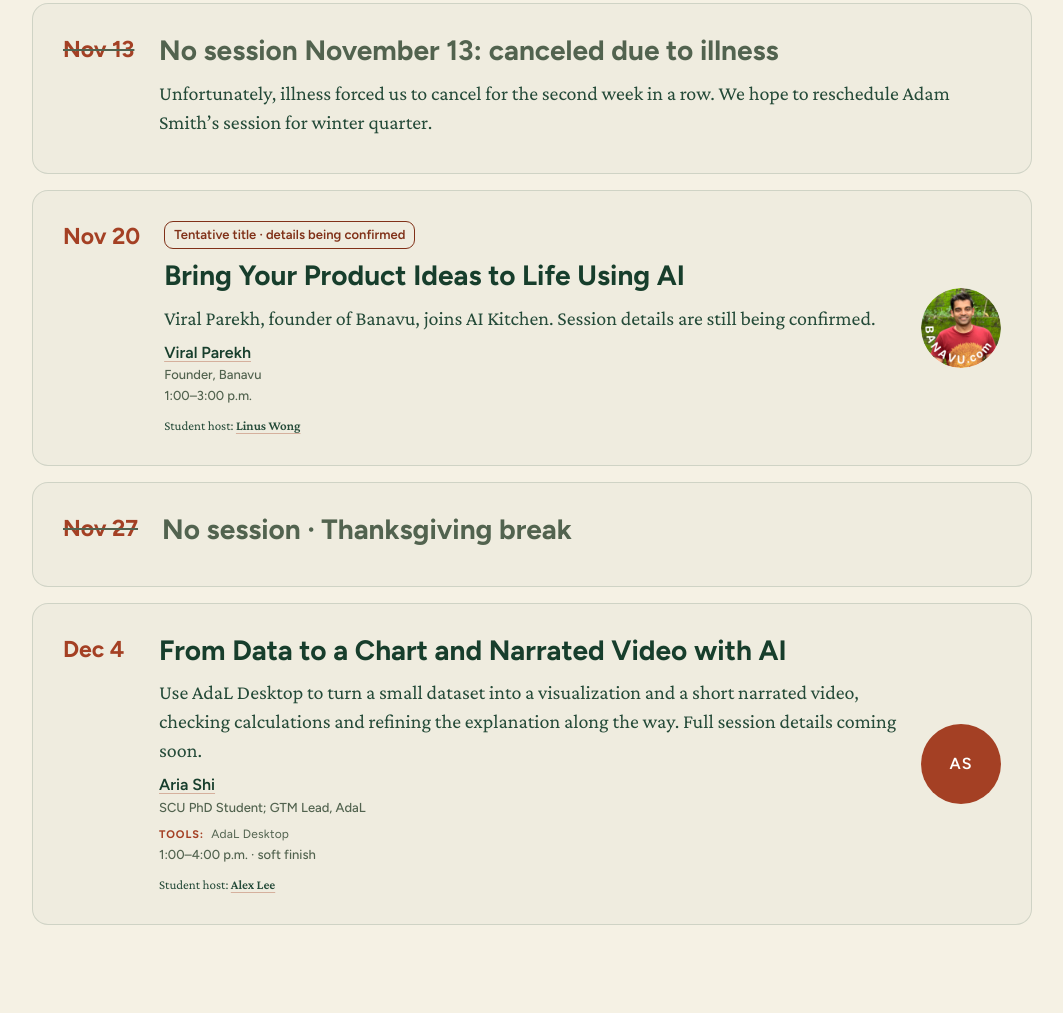
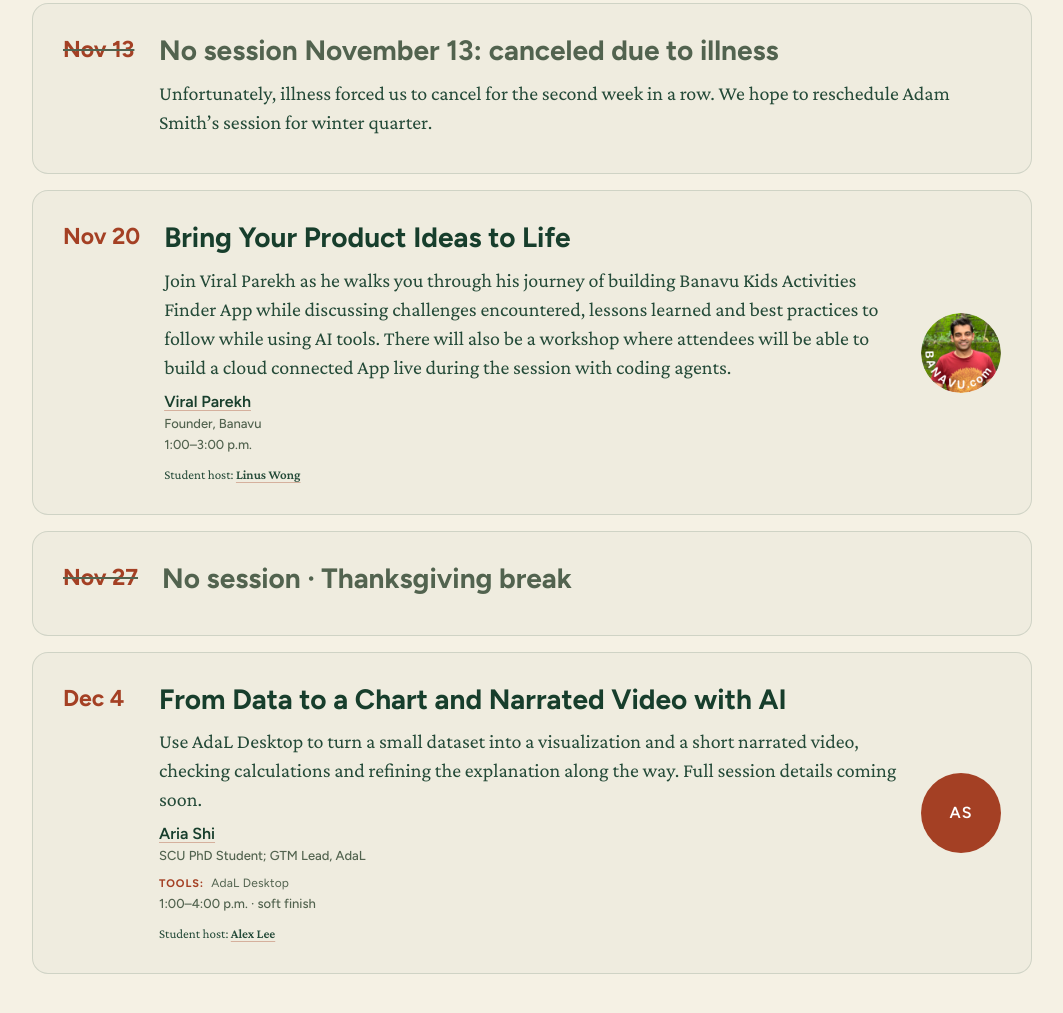
Before and after one commit to The-AI-Kitchen/the-ai-kitchen.github.io, a plain HTML site: page schedule.html in a window 1280 px wide. Shown: the part 2816-3829 px from the top of the page, without its empty margins (108-1171 px from the left). Drawn offline with nearby package versions, Linux system fonts and the light colour scheme.

Commit message:
Publish Viral Parekh’s November 20 workshop blurb under the advertised title

```diff
--- a/schedule.html
+++ b/schedule.html
@@ -23,6 +23,8 @@
     .schedule-quarter-tag { color: var(--text-muted); font-weight: 500; }
     .schedule-subtitle { display: block; margin: -3px 0 10px; font: 600 16px/1.5 var(--sans); color: var(--green); }
     .schedule-status { display: inline-block; align-self: flex-start; margin: 0 0 8px; padding: 4px 9px; border: 1px solid currentColor; border-radius: var(--radius-sm); color: #803118; font: 600 13px/1.4 var(--sans); }
+
+    .schedule-card:target { scroll-margin-top: 5rem; }
 
     /* One-off room changes are flagged on the affected card, not in the quarter
        intro, so the standard room stays the thing people remember. The card sits
@@ -280,7 +282,7 @@
 
 
   <!-- ===== Schedule data (single source of truth, shared with index.html) ===== -->
-  <script src="sessions.js?v=20261115-session-recordings"></script>
+  <script src="sessions.js?v=20261119-viral-workshop"></script>
 
   <!-- ===== Render schedule cards from sessions.js (shared by all quarters) ===== -->
   <script>
@@ -388,7 +390,7 @@
           ? '<span class="schedule-tools"><span class="schedule-tools-label">Tools:</span> ' + s.tools.map(esc).join(', ') + '</span>'
           : '';
 
-        return '<div class="schedule-card reveal ' + delay + roomClass + '">' +
+        return '<div id="session-' + esc(s.date) + '" class="schedule-card reveal ' + delay + roomClass + '">' +
           '<div class="schedule-date">' + esc(s.label) + '</div>' +
           '<div class="schedule-info">' +
             (s.tentative ? '<span class="schedule-status">' + esc(s.tentativeLabel || 'Tentative session \u00b7 working title') + '</span>' : '') +
--- a/sessions.js
+++ b/sessions.js
@@ -279,11 +279,8 @@ window.AI_KITCHEN_FALL_SESSIONS = [
     studentHost: { name: 'Linus Wong', url: 'https://www.linkedin.com/in/linus-e-wong/' },
     name: 'Viral Parekh',
     title: 'Founder, Banavu',
-    tentative: true,
-    spotlight: true,
-    tentativeLabel: 'Tentative title \u00b7 details being confirmed',
-    topic: 'Bring Your Product Ideas to Life Using AI',
-    description: 'Viral Parekh, founder of Banavu, joins AI Kitchen. Session details are still being confirmed.',
+    topic: 'Bring Your Product Ideas to Life',
+    description: 'Join Viral Parekh as he walks you through his journey of building Banavu Kids Activities Finder App while discussing challenges encountered, lessons learned and best practices to follow while using AI tools. There will also be a workshop where attendees will be able to build a cloud connected App live during the session with coding agents.',
     url: 'https://www.linkedin.com/in/viralnparekh/',
     photo: 'speakers/viral-parekh.png',
     initials: 'VP',
```
Also changed, not shown: index.html (+1 -1 lines).
